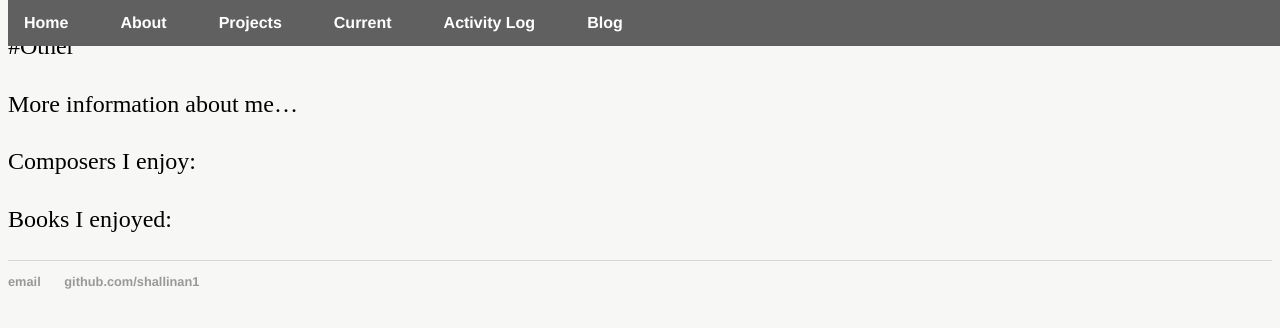
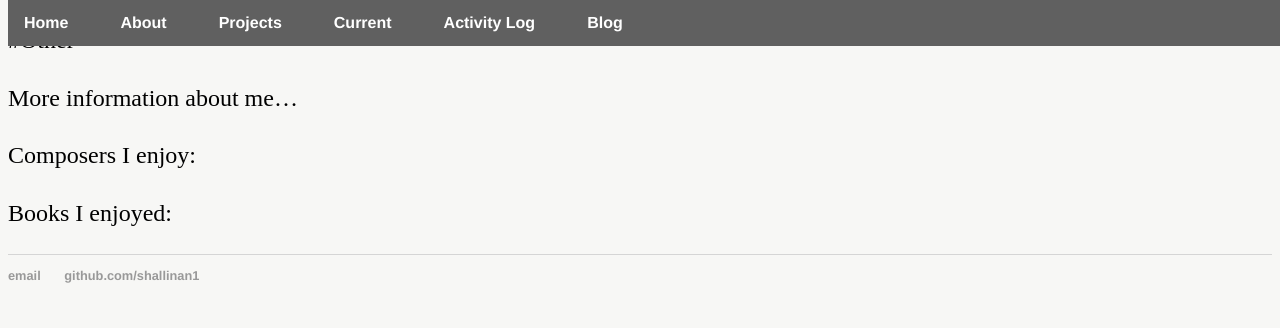
Before and after one commit to shallinan1/shallinan1.github.io, a Jekyll site: the page built from other/index.md, in a window 1280 px wide. Shown: the top 328 px of the page. Built offline with Jekyll 4.4.1, drawn with Linux system fonts in a browser that asks for light colours; our own code applies the rules of GitHub Pages for plain Markdown files.

Commit message:
back to container

```diff
--- a/_layouts/default.html
+++ b/_layouts/default.html
@@ -18,7 +18,7 @@
 				</font>
 	    		</ul>
 			</nav>
-			<div  style = "margin-top: 30px; width = 80%;">
+			<div class = "container">
 
 			{{ content }}
 
```
